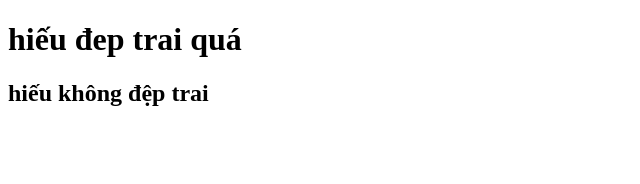
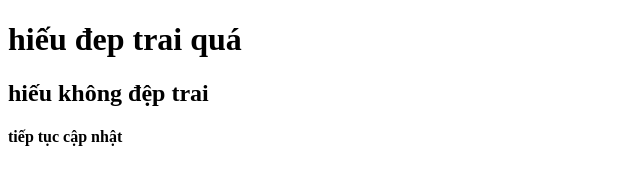
Before and after one commit to nhuvanhieuu/hieudeptrai, a plain HTML site: page index.html in a window 1280 px wide. Shown: the whole page, without its empty margins (0-640 px from the left). Drawn offline with Linux system fonts and the light colour scheme.

Commit message:
update file index.html lần 2

```diff
--- a/index.html
+++ b/index.html
@@ -8,5 +8,6 @@
 <body>
     <h1>hiếu đep trai quá</h1>
     <h2>hiếu không đệp trai</h2>
+    <h4>tiếp tục cập nhật</h4>
 </body>
 </html>
```
